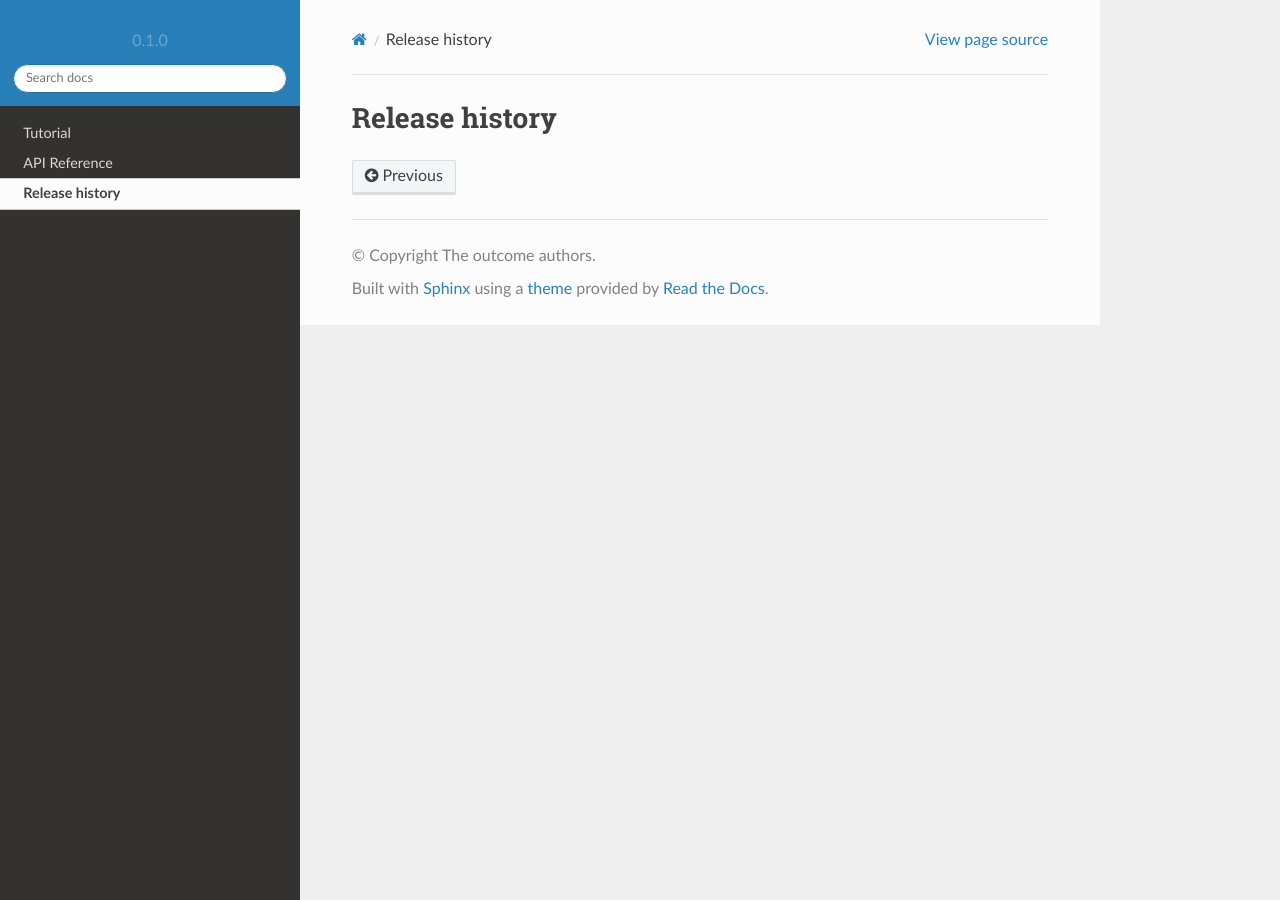
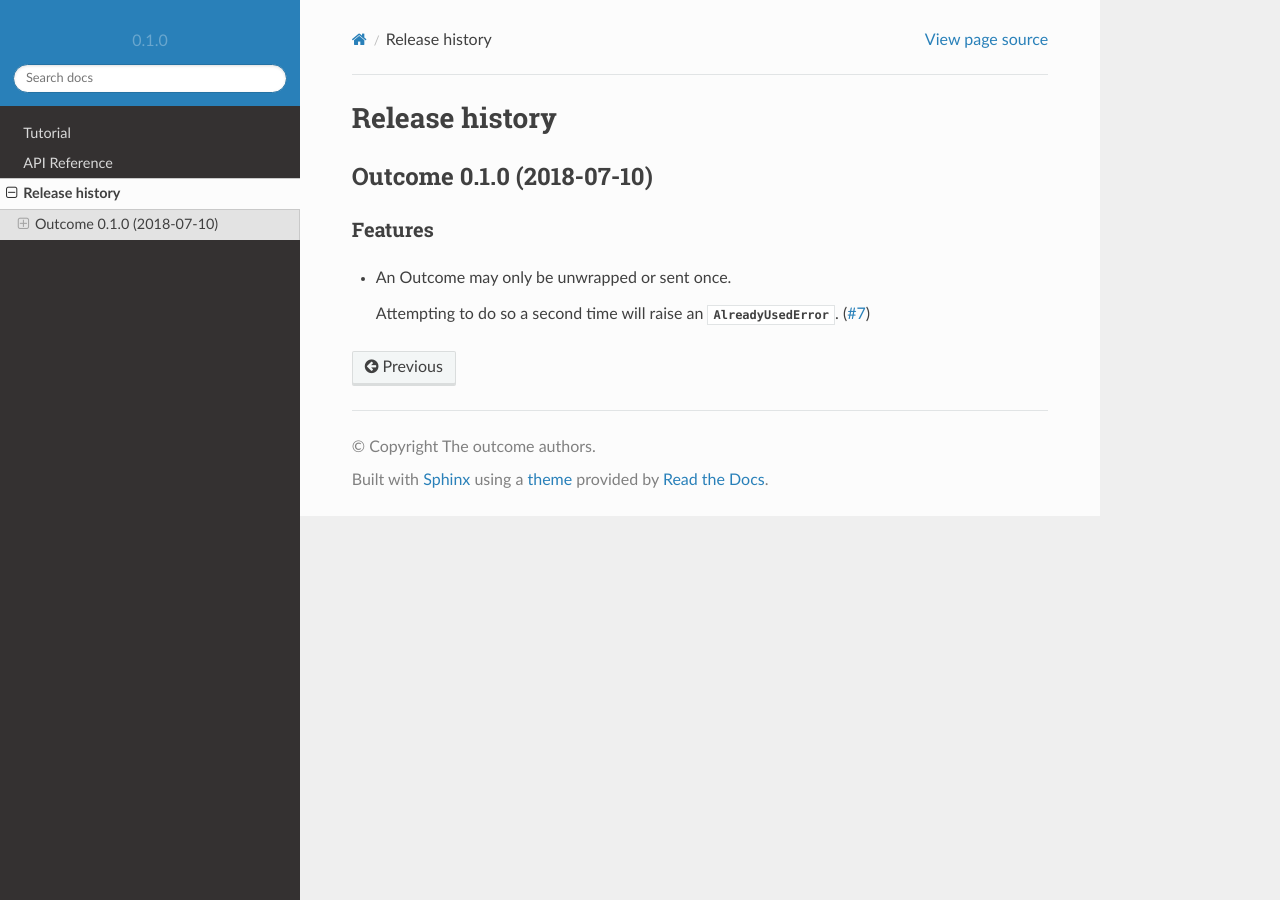
Before and after one commit to python-trio/outcome, a Sphinx documentation site: the page built from docs/source/history.rst, in a window 1280 px wide. Built offline with Sphinx 7.4.7 and the Read the Docs theme 2.0.0, drawn with Linux system fonts in a browser that asks for light colours.

Commit message:
Release 0.1.0

```diff
--- a/docs/source/history.rst
+++ b/docs/source/history.rst
@@ -4,3 +4,13 @@ Release history
 .. currentmodule:: outcome
 
 .. towncrier release notes start
+
+Outcome 0.1.0 (2018-07-10)
+--------------------------
+
+Features
+~~~~~~~~
+
+- An Outcome may only be unwrapped or sent once.
+
+  Attempting to do so a second time will raise an :class:`AlreadyUsedError`. (`#7 <https://github.com/python-trio/outcome/issues/7>`__)
--- a/newsfragments/7.feature.rst
+++ /dev/null
@@ -1,3 +0,0 @@
-An Outcome may only be unwrapped or sent once.
-
-Attempting to do so a second time will raise an :class:`AlreadyUsedError`.
```
